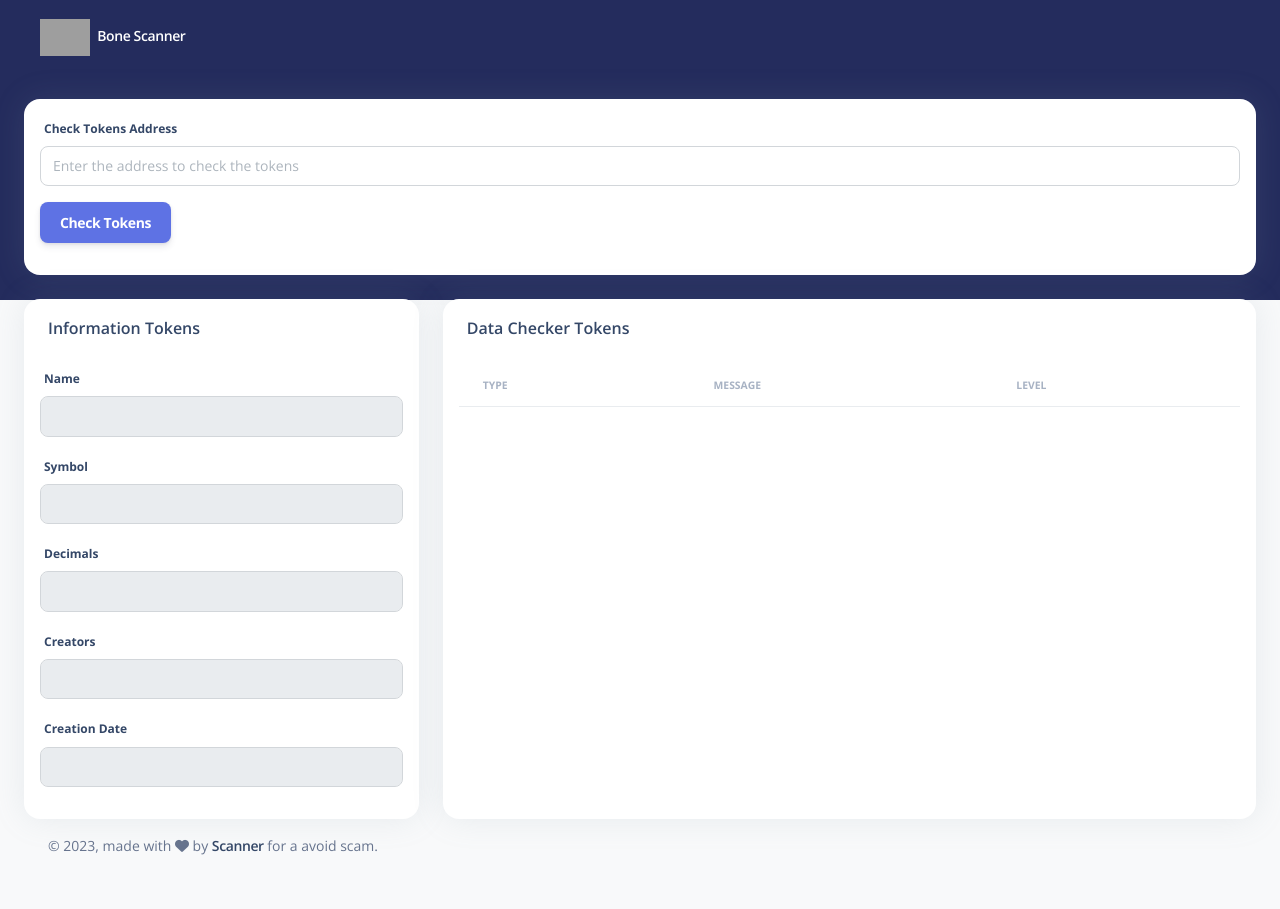
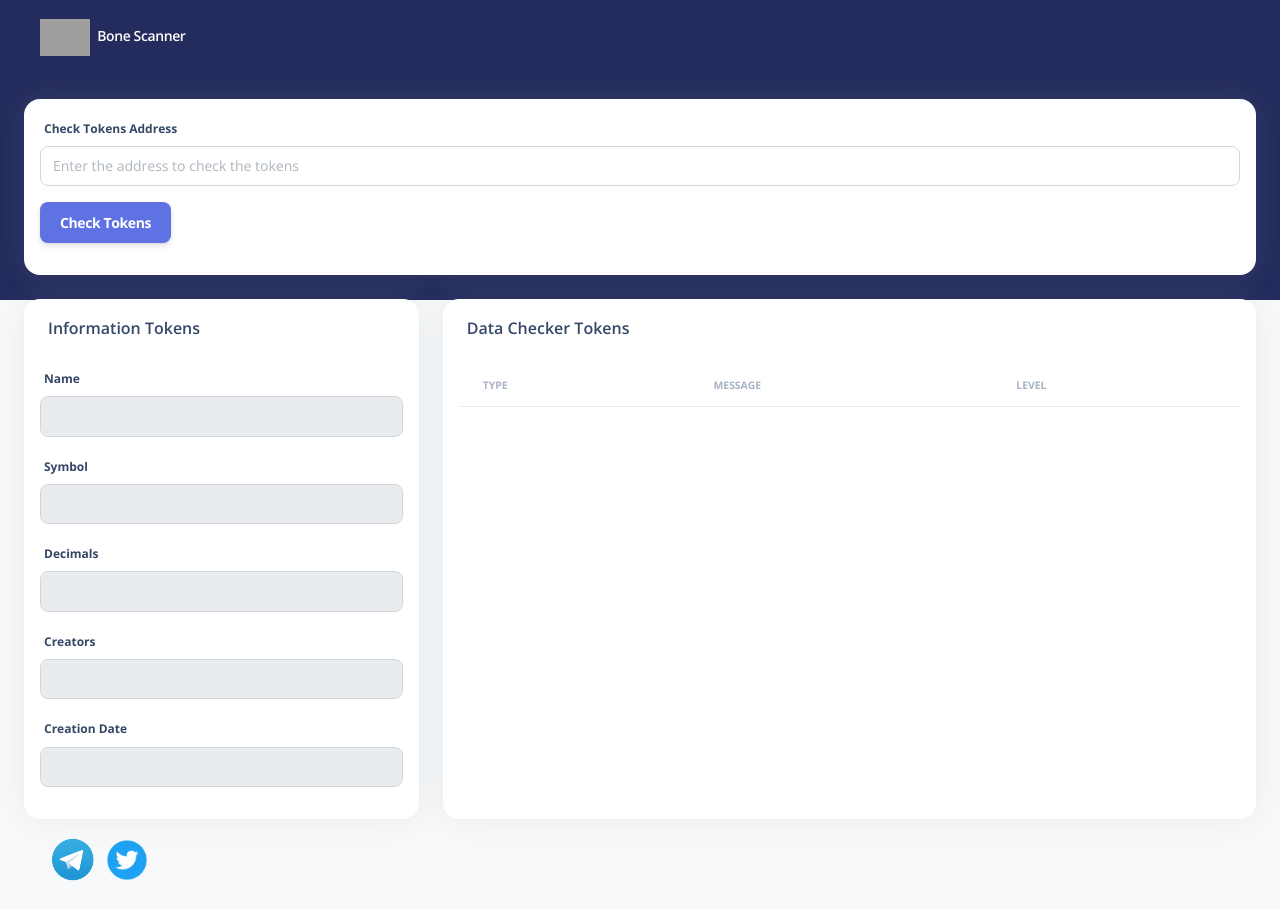
Before and after one commit to bayupratama15/scanner-eth, a website: page index.html in a window 1280 px wide. Before the commit the page ends 880 px from the top, so only its background shows below. Drawn offline with nearby package versions, Linux system fonts and the light colour scheme; grey boxes are pictures that could not be loaded.

Commit message:
updated sosmed and website

```diff
--- a/index.html
+++ b/index.html
@@ -49,7 +49,8 @@ https://cdn.jsdelivr.net/npm/moment@2.29.4/moment.min.js
       data-scroll="false">
       <div class="container-fluid py-1 px-3">
         <!-- img logo -->
-        <a class="navbar-brand font-weight-bold ms-lg-0 ms-3 text-white" href="javascript:;">
+        <a class="navbar-brand font-weight-bold ms-lg-0 ms-3 text-white" href="https://www.bonescan.io/"
+          target="_blank">
           <img src="./assets/img/logo.png" alt="logo" class="img-fluid" style="width: 50px;">
           <span class="ms-1 font-weight-bold">Bone Scanner</span>
         </a>
@@ -143,18 +144,14 @@ https://cdn.jsdelivr.net/npm/moment@2.29.4/moment.min.js
         <footer class="footer pt-3  ">
           <div class="container-fluid">
             <div class="row align-items-center justify-content-lg-between">
-              <div class="col-lg-6 mb-lg-0 mb-4">
-                <div class="copyright text-center text-sm text-muted text-lg-start">
-                  ©
-                  <script>
-                    document.write(new Date().getFullYear())
-                  </script>,
-                  made with <i class="fa fa-heart"></i> by
-                  <a href="#" class="font-weight-bold" target="_blank">Scanner</a>
-                  for a avoid scam.
-                </div>
+              <div class="col-md-12 ">
+                <a href="https://t.me/BoneScanPortal" target="_blank">
+                  <img src="./assets/img/telegram.png" alt="logo" class="img-fluid" style="width: 50px;">
+                </a>
+                <a href="https://twitter.com/BoneScanERC" target="_blank">
+                  <img src="./assets/img/twitter.png" alt="logo" class="img-fluid" style="width: 50px;">
+                </a>
               </div>
-
             </div>
           </div>
         </footer>
```
Also changed, not shown: assets/img/telegram.png (added), assets/img/twitter.png (added).
